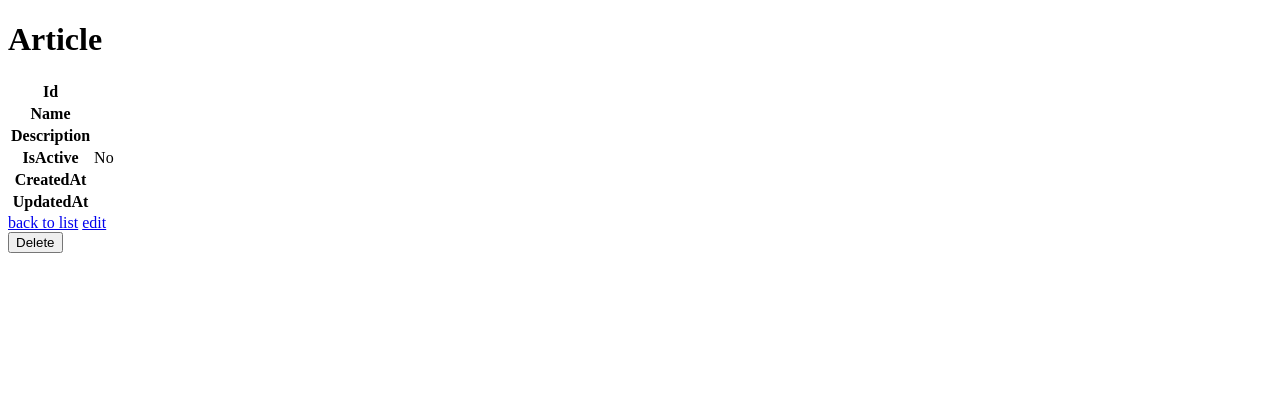
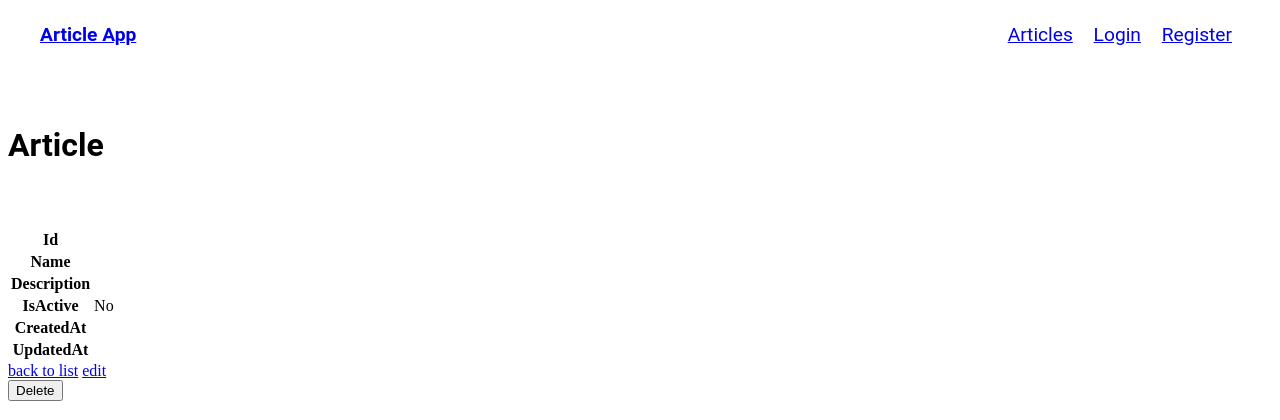
Before and after one commit to shae6Yop/crud, a Symfony app: template templates/article/show.html.twig in a window 1280 px wide. Shown: the top 420 px of the page. Run offline with Twig, Linux system fonts and the light colour scheme; the template is opened without the code that fills it, so the values that code supplies are empty; some libraries are stand-ins or nearby versions.

Commit message:
Navigation

```diff
--- a/composer.json
+++ b/composer.json
@@ -6,6 +6,7 @@
         "ext-ctype": "*",
         "ext-iconv": "*",
         "sensio/framework-extra-bundle": "^5.3",
+        "symfony/asset": "4.3.*",
         "symfony/console": "4.3.*",
         "symfony/dotenv": "4.3.*",
         "symfony/flex": "^1.1",
--- /dev/null
+++ b/public/app.css
@@ -0,0 +1,62 @@
+.logo {
+    font-size: 1.2rem;
+    font-weight: bold;
+    color: $text-color-hl;
+    text-align: center;
+
+    &:hover {
+        text-decoration: none;
+        color: $text-color-hl;
+    }
+
+    @media screen and(max-width: 640px) {
+        margin-bottom: 1rem;
+    }
+}
+
+.logout {
+    display: inline-block;
+}
+
+h1 {
+    color: $text-color-hl;
+    text-align: left;
+    margin-bottom: 4rem;
+}
+
+.nav, h1, h2, h3, h4, h5, h6 {
+    font-family: 'Roboto', sans-serif;
+}
+
+.container {
+    max-width: 700px;
+    padding: 0 1rem;
+}
+
+.nav {
+    display: flex;
+    flex-direction: row;
+    justify-content: space-between;
+    padding: 0.75rem 2rem;
+    align-content: center;
+    margin-bottom: 4rem;
+    align-items: center;
+    font-size: 1.2rem;
+    line-height: 1.9rem;
+
+    @media screen and(max-width: 640px) {
+        flex-direction: column;
+    }
+}
+
+
+.nav-links {
+
+    text-align: center;
+
+    a {
+        margin: 0 0.5rem;
+        color: $text-color;
+    }
+
+}
--- a/templates/base.html.twig
+++ b/templates/base.html.twig
@@ -1,11 +1,32 @@
 <!DOCTYPE html>
 <html>
     <head>
-        <meta charset="UTF-8">
-        <title>{% block title %}Welcome!{% endblock %}</title>
-        {% block stylesheets %}{% endblock %}
+    <meta charset="UTF-8">
+    <meta name="viewport" content="width=device-width, initial-scale=1, shrink-to-fit=no">
+    <title>{% block title %}{% endblock %}</title>
+    {% block stylesheets %}
+    <link rel="stylesheet" href={{ asset("app.css") }} />
+    {% endblock %}
     </head>
     <body>
+    <div class="nav">
+      <div class="logo">
+        <a href={{ path('home') }} class="logo">Article App</a>
+      </div>
+
+      <div class="nav-links">
+        <a href={{ path('article_index') }}>Articles</a>
+        {% if app.user is null %}
+        <a href={{ path('app_login') }}>Login</a>
+        <a href={{ path('app_register') }}>Register</a>
+        {% endif %}
+        {% if app.user is not null %}
+        <a class="logout"
+           href={{ path('app_logout') }}>Logout (<span id="logged-in-as">{{
+            app.user.username }}</span>)</a>
+        {% endif %}
+      </div>
+    </div>
         {% block body %}{% endblock %}
         {% block javascripts %}{% endblock %}
     </body>
```
Also changed, not shown: 2 other files.
